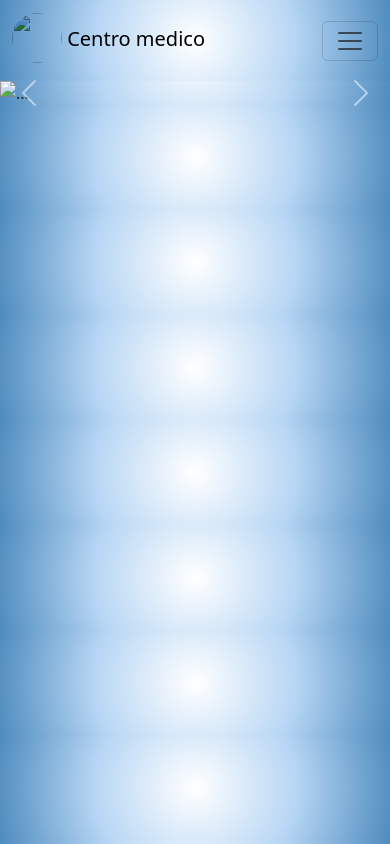
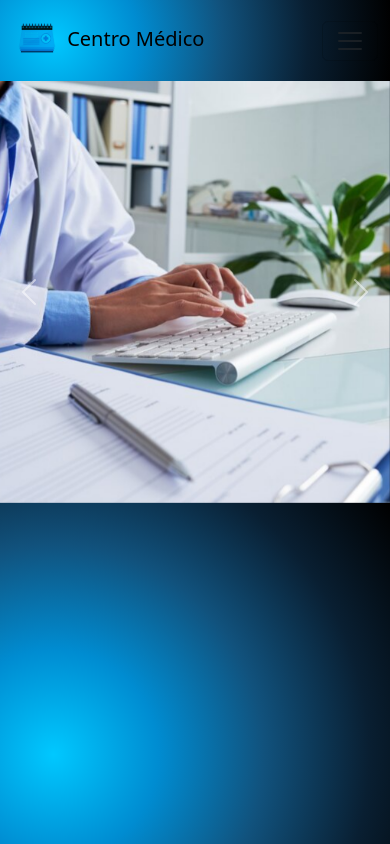
Before and after one commit to loubillone/proyecto_webClinica, a plain HTML site: page pages/principal.html in a window 390 px wide. Drawn offline with nearby package versions, Linux system fonts and the light colour scheme; files that its build step writes are made by us from their sources.

Commit message:
agrego media queries para carrousel

```diff
--- a/css/principal.css
+++ b/css/principal.css
@@ -1,39 +1,52 @@
 body {
-  background-image: radial-gradient(
+  /* background-image: radial-gradient(
     circle at 50% 50%,
     #ffffff 0,
     #b7d6f4 50%,
     #4e8bbe 100%
+  ); */
+
+  background-image: radial-gradient(
+    circle at 13.76% 50%,
+    #00c8ff 0,
+    #008cd1 25%,
+    #11527d 50%,
+    #091f32 75%,
+    #000000 100%
   );
 }
 
-.button-space {
+/*Menú */
+.navbar {
+  /* background-image: radial-gradient(
+    circle at 50% 50%,
+    #ffffff 0,
+    #b7d6f4 50%,
+    #4e8bbe 100%
+  ); */
+
+  background-image: radial-gradient(
+    circle at 13.76% 50%,
+    #00c8ff 0,
+    #008cd1 25%,
+    #11527d 50%,
+    #091f32 75%,
+    #000000 100%
+  );
+  height: 13%;
+}
+
+/*No se utilizó*/
+/* .button-space {
   margin-left: 8px;
   margin-right: 8px;
-}
+} */
 
+/*Logo*/
 .leona {
   border-radius: 30px;
   margin-bottom: 5px;
   mix-blend-mode: multiply;
-}
-
-/* .carousel{
-    position:static !important
-} */
-
-.image {
-  width: 100% !important;
-}
-
-.navbar {
-  background-image: radial-gradient(
-    circle at 50% 50%,
-    #ffffff 0,
-    #b7d6f4 50%,
-    #4e8bbe 100%
-  );
-  height: 13%;
 }
 
 .logotipo {
@@ -41,6 +54,30 @@ body {
   align-items: center;
 }
 
-/* .margenmain{
-    margin-top: 26px;
+/*Carousel principal*/
+/* .carousel {
+  position:static !important
 } */
+
+.carousel-inner .carousel-item {
+  height: 100vh;
+}
+
+.carousel-inner .carousel-item img {
+  height: 100%;
+  object-fit: cover;
+  /* filter: grayscale(0.8); */
+}
+
+.image {
+  width: 100%;
+  /* object-fit: contain; */
+}
+
+/*Media queries*/
+
+@media screen and (max-width: 992px) {
+  .carousel-inner .carousel-item {
+    height: 50vh;
+  }
+}
--- a/pages/principal.html
+++ b/pages/principal.html
@@ -2,7 +2,8 @@
 <html lang="en">
   <head>
     <meta charset="UTF-8" />
-    <meta name="viewport" content="width=device-width, initial-scale=1.0" />
+    <meta name="viewport" content="width=device-width, initial-scale=1" />
+    <!--Tipografía no utilizada-->
     <link
       href="https://fonts.googleapis.com/css2?family=Bebas+Neue&family=Open+Sans&display=swap"
       rel="stylesheet"
@@ -13,27 +14,24 @@
       integrity="sha384-T3c6CoIi6uLrA9TneNEoa7RxnatzjcDSCmG1MXxSR1GAsXEV/Dwwykc2MPK8M2HN"
       crossorigin="anonymous"
     />
-    <script
-      src="https://cdn.jsdelivr.net/npm/bootstrap@5.3.2/dist/js/bootstrap.bundle.min.js"
-      integrity="sha384-C6RzsynM9kWDrMNeT87bh95OGNyZPhcTNXj1NW7RuBCsyN/o0jlpcV8Qyq46cDfL"
-      crossorigin="anonymous"
-    ></script>
-    <link rel="stylesheet" href="principal.css" />
-    <title>Web Clínica || Inicio</title>
+    <link rel="stylesheet" href="../css/principal.css" />
+    <title>Web Clínica || Página Principal</title>
   </head>
 
   <body>
+    <header>
+      <!--Menú-->
       <nav class="navbar navbar-expand-lg bg-body-tertiary">
         <div class="container-fluid">
           <a class="navbar-brand" href="#"
             ><img
-            src="../proyecto_webClinica/img/medical-calendar-icon-free-vector.png"
+              src="../assets/img_principal/medical-calendar-icon-free-vector.png"
               class="leona"
-            alt=""
+              alt="logo clinica"
               width="50px"
               height="50px"
             />
-          Centro medico</a
+            Centro Médico</a
           >
           <button
             class="navbar-toggler"
@@ -49,7 +47,9 @@
           <div class="collapse navbar-collapse" id="navbarSupportedContent">
             <ul class="navbar-nav me-auto mb-2 mb-lg-0">
               <li class="nav-item">
-              <a class="nav-link active" aria-current="page" href="#">Inicio</a>
+                <a class="nav-link active" aria-current="page" href="#"
+                  >Inicio</a
+                >
               </li>
               <li class="nav-item">
                 <a class="nav-link" href="#">Sobre nosotros</a>
@@ -65,7 +65,9 @@
                   Medicos
                 </a>
                 <ul class="dropdown-menu">
-                <li><a class="dropdown-item" href="#">Gastroenterologia</a></li>
+                  <li>
+                    <a class="dropdown-item" href="#">Gastroenterologia</a>
+                  </li>
                   <li><a class="dropdown-item" href="#">Cardiologia</a></li>
                   <li><a class="dropdown-item" href="#">Pediatria</a></li>
                   <li><a class="dropdown-item" href="#">Clinico</a></li>
@@ -78,8 +80,11 @@
           </div>
         </div>
       </nav>
+    </header>
 
-    <main class="margenmain">
+    <main>
+      <!--Carousel-->
+      <section>
         <div
           id="carouselExampleInterval"
           class="carousel slide"
@@ -88,23 +93,23 @@
           <div class="carousel-inner">
             <div class="carousel-item active" data-bs-interval="10000">
               <img
-              src="img/manos-doctora-irreconocible-escribiendo-teclado-oficina_1098-20372.jpg"
+                src="../assets/img_principal/manos-doctora-irreconocible-escribiendo-teclado-oficina_1098-20372.jpg"
                 class="d-block image"
-              alt="..."
+                alt="imagen doc teclado"
               />
             </div>
             <div class="carousel-item" data-bs-interval="2000">
               <img
-              src="img/oficina-medica-moderna-vacia-documentos-enfermedades-mesa-equipada-muebles-contemporaneos-lugar-trabajo-hospital-nadie-listo-consultas-enfermedad-apoyo-medicina_482257-35871.jpg"
+                src="../assets/img_principal/oficina-medica-moderna-vacia-documentos-enfermedades-mesa-equipada-muebles-contemporaneos-lugar-trabajo-hospital-nadie-listo-consultas-enfermedad-apoyo-medicina_482257-35871.jpg"
                 class="d-block image"
-              alt="..."
+                alt="imagen escritorio medico"
               />
             </div>
             <div class="carousel-item">
               <img
-              src="img/seccion-intermedia-equipo-medicos-contra-hospital-segundo-plano_1134-8145.jpg"
+                src="../assets/img_principal/seccion-intermedia-equipo-medicos-contra-hospital-segundo-plano_1134-8145.jpg"
                 class="d-block image"
-              alt="..."
+                alt="imagen medicos"
               />
             </div>
           </div>
@@ -127,8 +132,14 @@
             <span class="visually-hidden">Next</span>
           </button>
         </div>
+      </section>
+    </main>
 
-      <section></section>
-    </main>
+    <!--Javascript-->
+    <script
+      src="https://cdn.jsdelivr.net/npm/bootstrap@5.3.2/dist/js/bootstrap.bundle.min.js"
+      integrity="sha384-C6RzsynM9kWDrMNeT87bh95OGNyZPhcTNXj1NW7RuBCsyN/o0jlpcV8Qyq46cDfL"
+      crossorigin="anonymous"
+    ></script>
   </body>
 </html>
```
Lines whose indentation alone changed are shown as unchanged.
